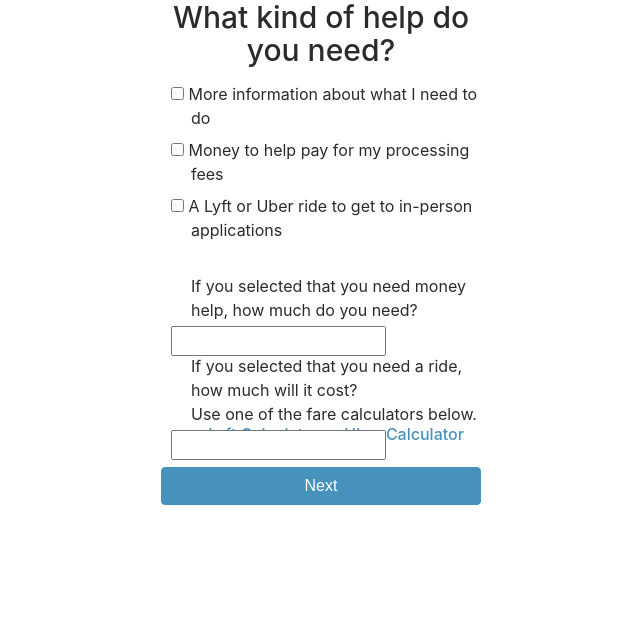
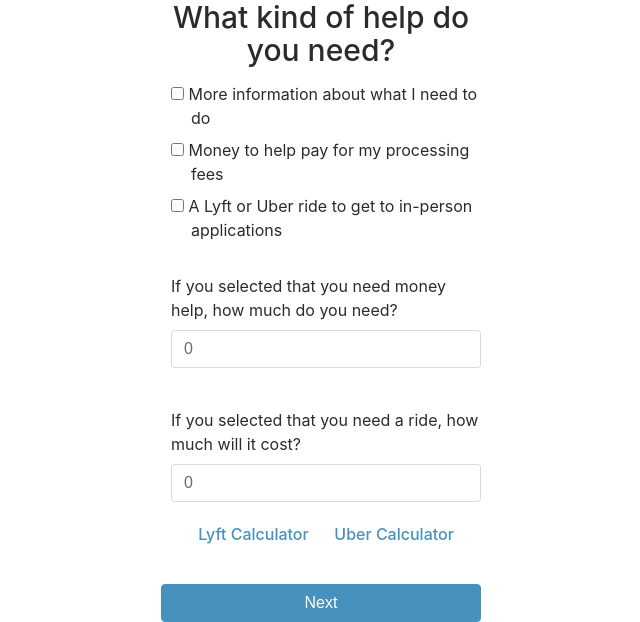
Before and after one commit to unfamiliarish2/voting_id_app, a Django app: page /helpee in a window 1280 px wide. Shown: the part 216-838 px from the top of the page, without its empty margins (319-959 px from the left). Before the commit the page ends 721 px from the top, so only its background shows below. Run offline with Django 3.2, Linux system fonts and the light colour scheme; some libraries are stand-ins or nearby versions.

Commit message:
Tidy of tab count

```diff
--- a/publicSite/templates/account/login.html
+++ b/publicSite/templates/account/login.html
@@ -32,10 +32,8 @@
             <input type="password" name="password" class="form-control" required placeholder="Password" id="id_password" />
         </div>
 
-    {% csrf_token %}
-    {% if redirect_field_value %}
-      <input type="hidden" name="{{ redirect_field_name }}" value="{{ redirect_field_value }}" />
-    {% endif %}
+        {% csrf_token %} {% if redirect_field_value %}
+        <input type="hidden" name="{{ redirect_field_name }}" value="{{ redirect_field_value }}" /> {% endif %}
 
         <button type="submit" class="btn btn-lg btn-block btn-primary">
             Sign In
--- a/publicSite/templates/helpeeForm.html
+++ b/publicSite/templates/helpeeForm.html
@@ -14,50 +14,44 @@
 
             <div class="form-check">
                 <label class="form-check-label">
-                <input class="form-check-input" type="checkbox" value="info" name="checks[]">
-                More information about what I need to do
+                    <input class="form-check-input" type="checkbox" value="info" name="checks[]"> More information about what I need to do
                 </label>
             </div>
             <div class="form-check">
                 <label class="form-check-label">
-                <input class="form-check-input" type="checkbox" value="money" name="checks[]">
-                Money to help pay for my processing fees
+                    <input class="form-check-input" type="checkbox" value="money" name="checks[]"> Money to help pay for my processing fees
                 </label>
             </div>
 
             <div class="form-check">
                 <label class="form-check-label">
-                <input class="form-check-input" type="checkbox" value="travel" name="checks[]">
-                A Lyft or Uber ride to get to in-person applications
+                    <input class="form-check-input" type="checkbox" value="travel" name="checks[]"> A Lyft or Uber ride to get to in-person applications
                 </label>
             </div>
             </br>
-            <div class="form-check">
-              <label class="form-check-label">
-                If you selected that you need money help, how much do you need?</br>
-                <input class="form-check-input" type="text" name="amount">
+            <div class="form-group">
+                <label for="amount">
+                    If you selected that you need money help, how much do you need?
                 </label>
+                <input type="number" min="0" step="1" name="amount" class="form-control" required placeholder="0" id="id_email" />
             </div>
             </br>
-            <div class="form-check">
-              <label class="form-check-label">
-                If you selected that you need a ride, how much will it cost?</br>
-                Use one of the fare calculators below.<br>
-                <input class="form-check-input" type="text" name="travel_cost">
-
+            <div class="form-group">
+                <label for="travel_cost">
+                    If you selected that you need a ride, how much will it cost?
+                </label>
+                <input type="number" min="0" step="1" name="travel_cost" class="form-control" required placeholder="0" id="travel_cost" />
+                <br/>
                 <h6 class="text-center">
                 <a target="_blank" href="https://estimatefares.com/">Lyft Calculator</a>&nbsp;&nbsp;&nbsp;&nbsp;&nbsp;
                 <a target="_blank" href="https://www.uber.com/fare-estimate/">Uber Calculator</a>
               </h6>
-              </label>
             </div>
-
-
 
         </div>
 
         {% csrf_token %}
-
+        <br/>
         <button type="submit" class="btn btn btn-block btn-primary">
             Next
         </button>
@@ -65,5 +59,4 @@
 
 </div>
 
-
 {% endblock %}
```
Also changed, not shown: publicSite/templates/account/signup.html (+3 -6 lines), publicSite/templates/helperForm.html (+7 -10 lines), publicSite/templates/locationForm.html (+12 -14 lines), publicSite/templates/thankYou.html (indentation only). Lines whose indentation alone changed are shown as unchanged.
